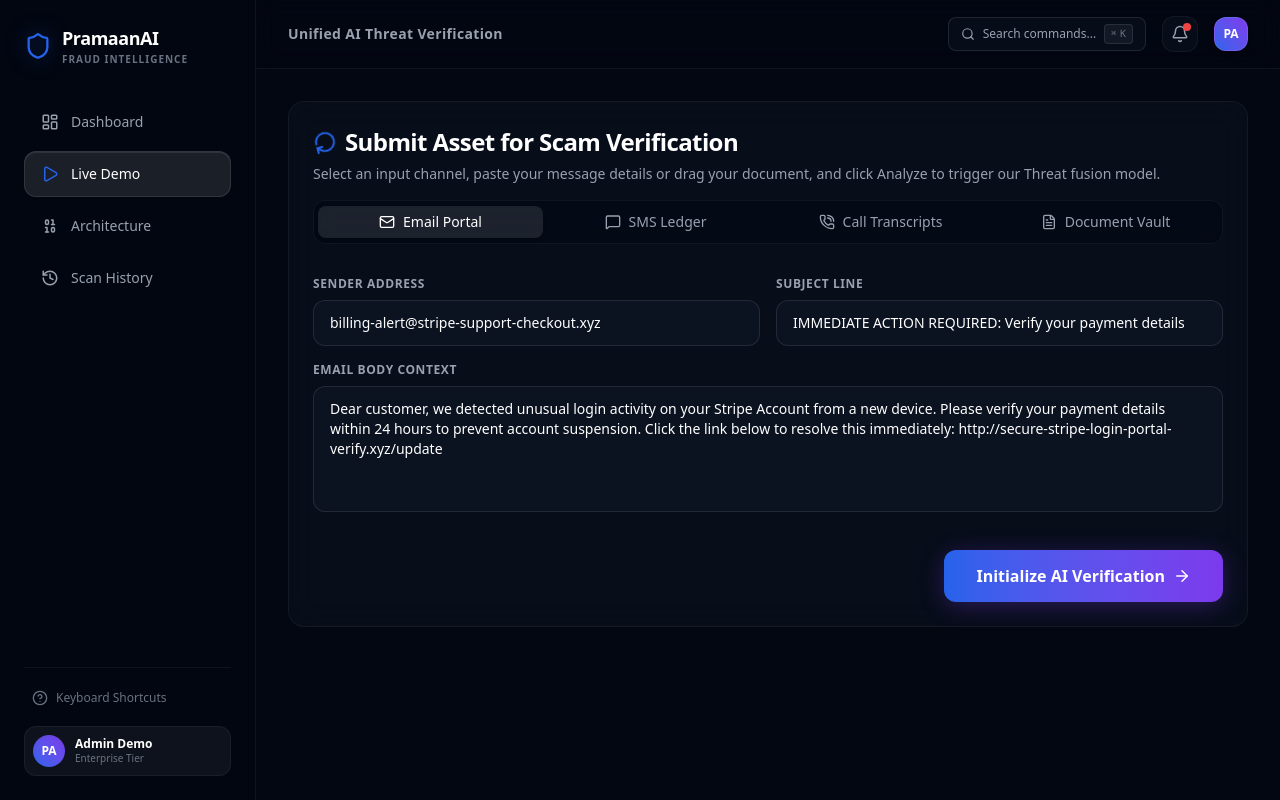
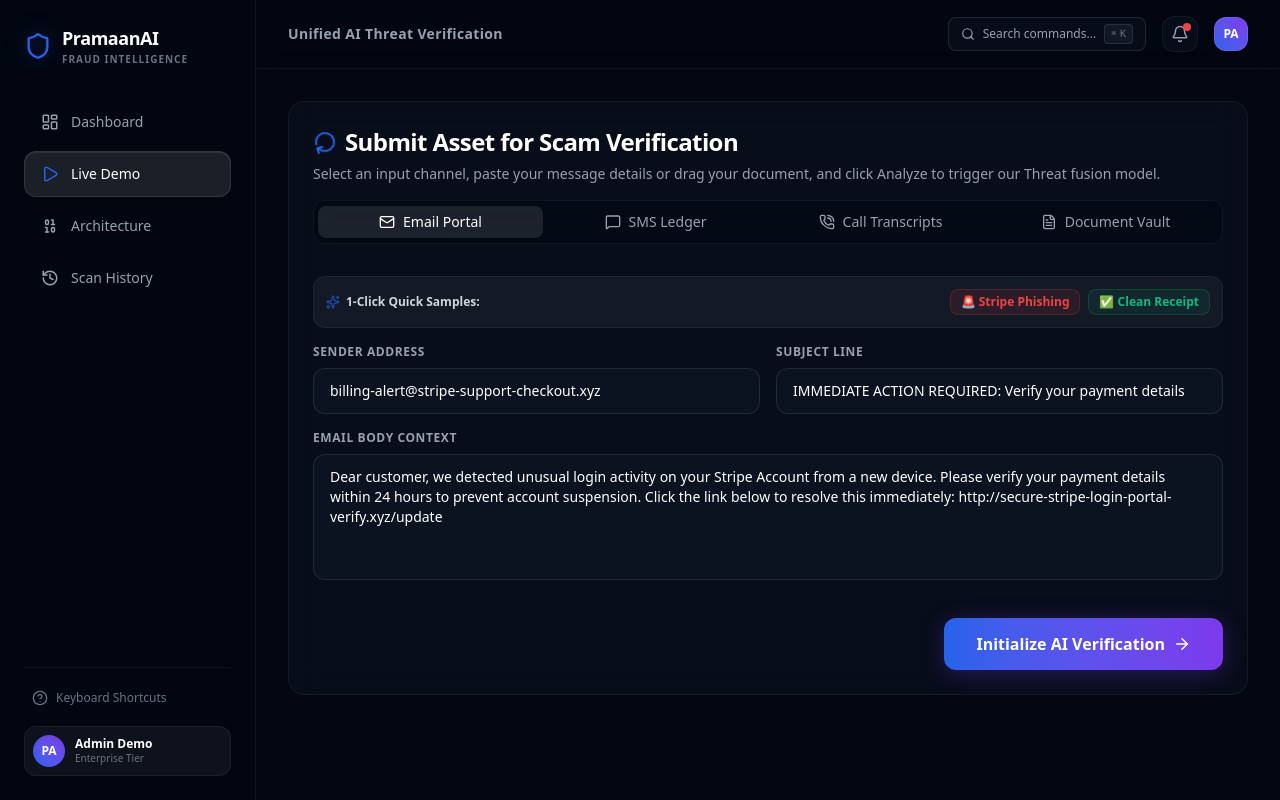
Before and after one commit to Jashanjindal/Pramaan-AI, a Next.js app in the folder frontend/: page /demo in a window 1280 px wide. Built offline with nearby package versions, Linux system fonts and the light colour scheme.

Commit message:
feat: Add 1-click sample presets and upgrade Live Demo UI UX

```diff
--- a/frontend/src/app/demo/page.tsx
+++ b/frontend/src/app/demo/page.tsx
@@ -19,7 +19,8 @@
   Link2,
   Trash2,
   Lock,
-  Volume2
+  Volume2,
+  Sparkles
 } from "lucide-react";
 import { motion, AnimatePresence } from "framer-motion";
 import { DashboardLayout } from "@/components/Layout/DashboardLayout";
@@ -55,6 +56,41 @@
 
   const [docFile, setDocFile] = React.useState<File | null>(null);
   const [docPreview, setDocPreview] = React.useState<string | null>(null);
+  const loadPreset = (type: string, variant: "phishing" | "clean") => {
+    if (type === "email") {
+      if (variant === "phishing") {
+        setEmailSender("billing-alert@stripe-support-checkout.xyz");
+        setEmailSubject("IMMEDIATE ACTION REQUIRED: Verify your payment details");
+        setEmailBody("Dear customer, we detected unusual login activity on your Stripe Account from a new device. Please verify your payment details within 24 hours to prevent account suspension. Click the link below to resolve this immediately: http://secure-stripe-login-portal-verify.xyz/update");
+        toast.success("Loaded Stripe Phishing sample");
+      } else {
+        setEmailSender("billing@stripe.com");
+        setEmailSubject("Receipt for your monthly subscription #INV-9012");
+        setEmailBody("Hello, thank you for your payment to Stripe. Your receipt #INV-9012 is now available in your account dashboard. No further action is required.");
+        toast.success("Loaded Clean Email sample");
+      }
+    } else if (type === "sms") {
+      if (variant === "phishing") {
+        setSmsSender("AD-KOTAKBK");
+        setSmsBody("URGENT: Your Kotak Bank account has been blocked due to suspicious activity. To reactivate, click here http://pay-bank-reward.in/otp to verify your OTP immediately and avoid a fee of Rs 5,000.");
+        toast.success("Loaded Bank OTP Scam sample");
+      } else {
+        setSmsSender("AMAZON");
+        setSmsBody("Your Amazon package #402-991203 has been delivered to your front door. Thank you for shopping with Amazon!");
+        toast.success("Loaded Clean SMS alert");
+      }
+    } else if (type === "call") {
+      if (variant === "phishing") {
+        setCallCaller("+1 (800) 412-9981 (VoIP)");
+        setCallTranscript("Officer: This is agent Williams from the compliance department. We found an irregular audit trail in your tax files. If you do not execute an immediate wire transfer of Rs 50,000 to our safe escrow routing, we will issue a warrant for your arrest within two hours. Please stay on the line and confirm.");
+        toast.success("Loaded Extortion Call sample");
+      } else {
+        setCallCaller("+1 (800) 275-2273 (Apple Support)");
+        setCallTranscript("Representative: Hi Sarah, following up on your support request regarding iCloud storage synchronization. We have completed the background diagnostic and your device is syncing normally.");
+        toast.success("Loaded Clean Support Call sample");
+      }
+    }
+  };
 
   const onDrop = React.useCallback((acceptedFiles: File[]) => {
     const file = acceptedFiles[0];
@@ -324,6 +360,28 @@
 
                 {/* Email Tab */}
                 <TabsContent value="email" className="space-y-4">
+                  <div className="flex flex-wrap items-center justify-between gap-2 p-3 rounded-xl bg-white/5 border border-white/5">
+                    <span className="text-xs font-bold text-gray-300 font-display flex items-center">
+                      <Sparkles className="h-3.5 w-3.5 text-primary mr-1.5 animate-pulse" /> 1-Click Quick Samples:
+                    </span>
+                    <div className="flex items-center space-x-2">
+                      <button
+                        type="button"
+                        onClick={() => loadPreset("email", "phishing")}
+                        className="px-2.5 py-1 rounded-lg text-xs font-semibold bg-danger/10 text-danger border border-danger/20 hover:bg-danger/20 transition-all cursor-pointer"
+                      >
+                        🚨 Stripe Phishing
+                      </button>
+                      <button
+                        type="button"
+                        onClick={() => loadPreset("email", "clean")}
+                        className="px-2.5 py-1 rounded-lg text-xs font-semibold bg-safe/10 text-safe border border-safe/20 hover:bg-safe/20 transition-all cursor-pointer"
+                      >
+                        ✅ Clean Receipt
+                      </button>
+                    </div>
+                  </div>
+
                   <div className="grid grid-cols-1 md:grid-cols-2 gap-4">
                     <div>
                       <label className="block text-xs font-semibold text-gray-400 uppercase tracking-wider mb-2">Sender Address</label>
@@ -360,6 +418,28 @@
 
                 {/* SMS Tab */}
                 <TabsContent value="sms" className="space-y-4">
+                  <div className="flex flex-wrap items-center justify-between gap-2 p-3 rounded-xl bg-white/5 border border-white/5">
+                    <span className="text-xs font-bold text-gray-300 font-display flex items-center">
+                      <Sparkles className="h-3.5 w-3.5 text-secondary mr-1.5 animate-pulse" /> 1-Click Quick Samples:
+                    </span>
+                    <div className="flex items-center space-x-2">
+                      <button
+                        type="button"
+                        onClick={() => loadPreset("sms", "phishing")}
+                        className="px-2.5 py-1 rounded-lg text-xs font-semibold bg-danger/10 text-danger border border-danger/20 hover:bg-danger/20 transition-all cursor-pointer"
+                      >
+                        🚨 Bank OTP Scam
+                      </button>
+                      <button
+                        type="button"
+                        onClick={() => loadPreset("sms", "clean")}
+                        className="px-2.5 py-1 rounded-lg text-xs font-semibold bg-safe/10 text-safe border border-safe/20 hover:bg-safe/20 transition-all cursor-pointer"
+                      >
+                        ✅ Amazon Delivery Alert
+                      </button>
+                    </div>
+                  </div>
+
                   <div>
                     <label className="block text-xs font-semibold text-gray-400 uppercase tracking-wider mb-2">Sender Mask ID / Phone Number</label>
                     <input
@@ -384,6 +464,28 @@
 
                 {/* Call Transcript */}
                 <TabsContent value="call" className="space-y-4">
+                  <div className="flex flex-wrap items-center justify-between gap-2 p-3 rounded-xl bg-white/5 border border-white/5">
+                    <span className="text-xs font-bold text-gray-300 font-display flex items-center">
+                      <Sparkles className="h-3.5 w-3.5 text-accent mr-1.5 animate-pulse" /> 1-Click Quick Samples:
+                    </span>
+                    <div className="flex items-center space-x-2">
+                      <button
+                        type="button"
+                        onClick={() => loadPreset("call", "phishing")}
+                        className="px-2.5 py-1 rounded-lg text-xs font-semibold bg-danger/10 text-danger border border-danger/20 hover:bg-danger/20 transition-all cursor-pointer"
+                      >
+                        🚨 Arrest Warrant Extortion
+                      </button>
+                      <button
+                        type="button"
+                        onClick={() => loadPreset("call", "clean")}
+                        className="px-2.5 py-1 rounded-lg text-xs font-semibold bg-safe/10 text-safe border border-safe/20 hover:bg-safe/20 transition-all cursor-pointer"
+                      >
+                        ✅ Apple Support Call
+                      </button>
+                    </div>
+                  </div>
+
                   <div>
                     <label className="block text-xs font-semibold text-gray-400 uppercase tracking-wider mb-2">Caller Caller ID</label>
                     <input
@@ -517,25 +619,29 @@
               exit={{ opacity: 0, y: 15 }}
               className="space-y-6"
             >
-              <div className="flex items-center justify-between">
+              <div className="flex flex-wrap items-center justify-between gap-4 p-4 rounded-2xl bg-white/5 border border-white/10 backdrop-blur-md">
                 <div className="flex items-center space-x-3">
                   <button
                     onClick={() => setResult(null)}
-                    className="text-xs text-gray-400 hover:text-white px-3 py-1.5 rounded-lg border border-white/5 hover:border-white/10 bg-gray-900/20 transition-all cursor-pointer"
+                    className="px-4 py-2 rounded-xl bg-primary hover:bg-blue-700 text-white font-bold text-xs transition-all shadow-[0_2px_15px_rgba(37,99,235,0.3)] cursor-pointer flex items-center space-x-1.5"
                   >
-                    ← Back to input
+                    <RotateCw className="h-3.5 w-3.5" />
+                    <span>Test Another Sample</span>
                   </button>
-                  <span className="text-xs text-gray-500 font-mono">Scan Run ID: {result.id}</span>
+                  <span className="text-xs text-gray-400 font-mono hidden sm:inline">Run ID: {result.id}</span>
                 </div>
 
-                <div className={`px-3 py-1 rounded-full text-xs font-bold font-display uppercase border ${
-                  result.verdict === "Critical"
-                    ? "bg-danger/10 text-danger border-danger/20"
-                    : result.verdict === "Warning"
-                      ? "bg-warning/10 text-warning border-warning/20"
-                      : "bg-safe/10 text-safe border-safe/20"
-                }`}>
-                  {result.verdict} Severity Level
+                <div className="flex items-center space-x-3">
+                  <span className="text-xs text-gray-400 font-medium hidden sm:inline">Threat Assessment:</span>
+                  <div className={`px-3.5 py-1.5 rounded-full text-xs font-bold font-display uppercase border shadow-sm ${
+                    result.verdict === "Critical"
+                      ? "bg-danger/10 text-danger border-danger/30"
+                      : result.verdict === "Warning"
+                        ? "bg-warning/10 text-warning border-warning/30"
+                        : "bg-safe/10 text-safe border-safe/30"
+                  }`}>
+                    {result.verdict} Severity
+                  </div>
                 </div>
               </div>
 
```
